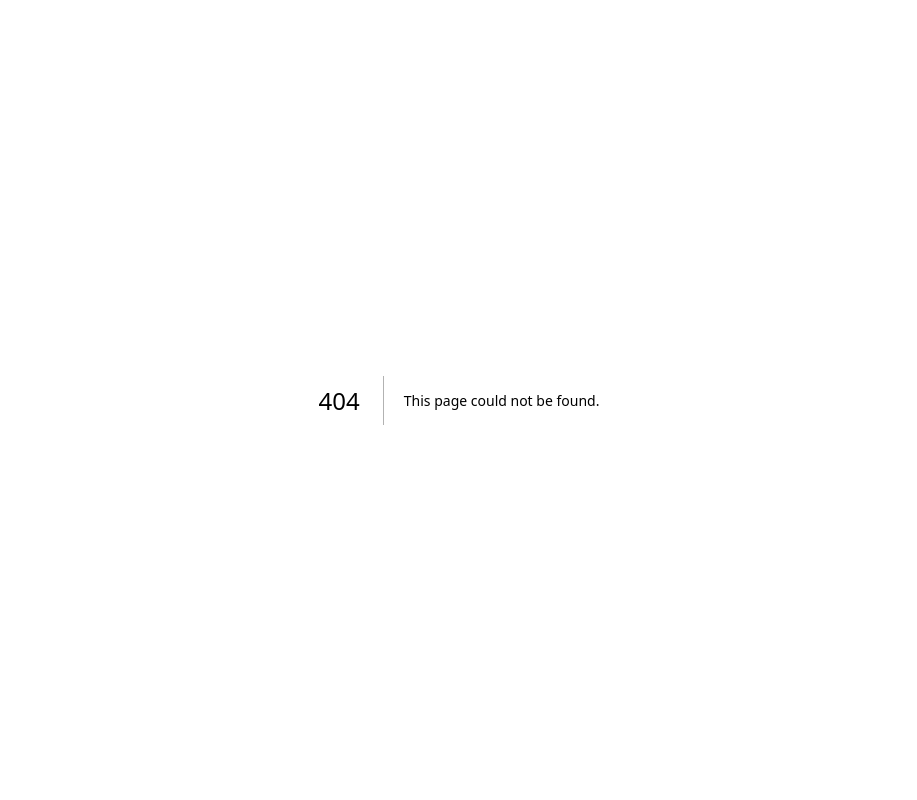
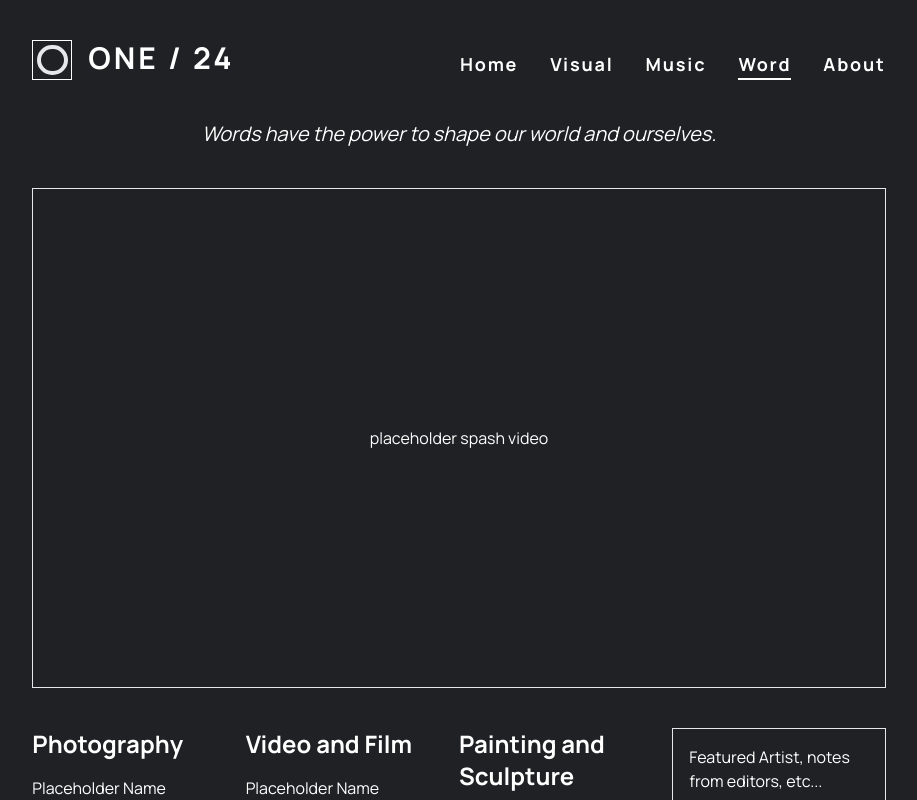
Before and after one commit to Preston-Harrison/one24, a Next.js app: page /word in a window 1280 px wide. Before the commit this address had no page. Shown: the top 800 px of the page, without its empty margins (181-1098 px from the left). Built offline with nearby package versions, Linux system fonts and the light colour scheme.

Commit message:
add placeholders stuff

```diff
--- /dev/null
+++ b/src/components/ArtistColumn.tsx
@@ -0,0 +1,30 @@
+import Link from 'next/link';
+import React from 'react'
+
+export type ArtistDetails = {
+	image?: string;
+	name: string;
+	href: string;
+}
+
+type Props = {
+	title: string;
+	artists: ArtistDetails[];
+}
+
+export const ArtistColumn: React.FC<Props> = (props) => {
+	const { title, artists } = props;
+
+	return (
+		<div>
+			<div className='text-2xl font-bold'>{title}</div>
+			<div className='flex flex-col gap-2 my-4'>
+				{artists.map((artist) => (
+					<Link href={artist.href} className="block border-b border-transparent hover:border-white w-max">
+						{artist.name}
+					</Link>
+				))}
+			</div>
+		</div>
+	);
+}
--- a/src/components/Header.tsx
+++ b/src/components/Header.tsx
@@ -2,6 +2,7 @@ import Link from "next/link";
 import { useRouter } from "next/router";
 import React from "react";
 import cx from "classnames";
+import { Logo } from "./Logo";
 
 const linkStyle =
 	"text-lg font-bold tracking-widest transition-all border-b-2 border-transparent hover:!border-white";
@@ -12,12 +13,24 @@ export const Header = () => {
 
 	return (
 		<header className="py-10 flex justify-between items-end">
-			<h1 className="text-4xl font-bold tracking-widest">One/24</h1>
+			<h1 className="flex gap-4">
+				<Logo />
+				<div className="text-3xl font-bold tracking-widest">ONE / 24</div>
+			</h1>
 			<div className="flex gap-8">
-				<Link href="#" className={cx(linkStyle, { "!border-white": path === "/" })}>
+				<Link href="/" className={cx(linkStyle, { "!border-white": path === "/" })}>
 					Home
 				</Link>
-				<Link href="#" className={cx(linkStyle, { "!border-white": path === "/about" })}>
+				<Link href="/visual" className={cx(linkStyle, { "!border-white": path === "/visual" })}>
+					Visual
+				</Link>
+				<Link href="/music" className={cx(linkStyle, { "!border-white": path === "/music" })}>
+					Music
+				</Link>
+				<Link href="/word" className={cx(linkStyle, { "!border-white": path === "/word" })}>
+					Word
+				</Link>
+				<Link href="/about" className={cx(linkStyle, { "!border-white": path === "/about" })}>
 					About
 				</Link>
 			</div>
--- a/src/components/Logo.tsx
+++ b/src/components/Logo.tsx
@@ -1,5 +1,9 @@
 import React from "react";
 
 export const Logo = () => {
-	return <div className="border-white">O</div>;
+	return (
+		<div className="border-white border w-10 h-10 flex justify-center items-center text-4xl">
+			<div className="rounded-full border-4 w-[80%] h-[80%]"/>
+		</div>
+	);
 };
--- /dev/null
+++ b/src/components/Video.tsx
@@ -0,0 +1,9 @@
+import React from 'react'
+
+export const Video = () => {
+	return (
+		<div className="relative mx-auto h-[500px] border flex items-center justify-center">
+			placeholder spash video
+		</div>
+	);
+}
--- /dev/null
+++ b/src/data.ts
@@ -0,0 +1,226 @@
+import { ArtistDetails } from "./components/ArtistColumn"
+
+type Data = {
+	visual: {
+		photography: ArtistDetails[];
+		videoAndFilm: ArtistDetails[];
+		paintingAndSculpture: ArtistDetails[];
+	};
+	music: {
+		forgottenClassics: ArtistDetails[];
+		overlookedGems: ArtistDetails[];
+		emergingArtists: ArtistDetails[];
+	};
+	word: {
+		literature: ArtistDetails[];
+		pointsOfView: ArtistDetails[];
+		nourishment: ArtistDetails[];
+	};
+}
+
+export const data: Data = {
+	visual: {
+		photography: [
+			{
+				name: "Placeholder Name",
+				href: "#",
+			},
+			{
+				name: "Placeholder Name",
+				href: "#",
+			},
+			{
+				name: "Placeholder Name",
+				href: "#",
+			},
+			{
+				name: "Placeholder Name",
+				href: "#",
+			},
+			{
+				name: "Placeholder Name",
+				href: "#",
+			}
+		],
+		videoAndFilm: [
+			{
+				name: "Placeholder Name",
+				href: "#",
+			},
+			{
+				name: "Placeholder Name",
+				href: "#",
+			},
+			{
+				name: "Placeholder Name",
+				href: "#",
+			},
+			{
+				name: "Placeholder Name",
+				href: "#",
+			},
+			{
+				name: "Placeholder Name",
+				href: "#",
+			}
+		],
+		paintingAndSculpture: [
+			{
+				name: "Placeholder Name",
+				href: "#",
+			},
+			{
+				name: "Placeholder Name",
+				href: "#",
+			},
+			{
+				name: "Placeholder Name",
+				href: "#",
+			},
+			{
+				name: "Placeholder Name",
+				href: "#",
+			},
+			{
+				name: "Placeholder Name",
+				href: "#",
+			}
+		],
+	},
+	music: {
+		forgottenClassics: [
+			{
+				name: "Placeholder Name",
+				href: "#",
+			},
+			{
+				name: "Placeholder Name",
+				href: "#",
+			},
+			{
+				name: "Placeholder Name",
+				href: "#",
+			},
+			{
+				name: "Placeholder Name",
+				href: "#",
+			},
+			{
+				name: "Placeholder Name",
+				href: "#",
+			}
+		],
+		overlookedGems: [
+			{
+				name: "Placeholder Name",
+				href: "#",
+			},
+			{
+				name: "Placeholder Name",
+				href: "#",
+			},
+			{
+				name: "Placeholder Name",
+				href: "#",
+			},
+			{
+				name: "Placeholder Name",
+				href: "#",
+			},
+			{
+				name: "Placeholder Name",
+				href: "#",
+			}
+		],
+		emergingArtists: [
+			{
+				name: "Placeholder Name",
+				href: "#",
+			},
+			{
+				name: "Placeholder Name",
+				href: "#",
+			},
+			{
+				name: "Placeholder Name",
+				href: "#",
+			},
+			{
+				name: "Placeholder Name",
+				href: "#",
+			},
+			{
+				name: "Placeholder Name",
+				href: "#",
+			}
+		],
+	},
+	word: {
+		literature: [
+			{
+				name: "Placeholder Name",
+				href: "#",
+			},
+			{
+				name: "Placeholder Name",
+				href: "#",
+			},
+			{
+				name: "Placeholder Name",
+				href: "#",
+			},
+			{
+				name: "Placeholder Name",
+				href: "#",
+			},
+			{
+				name: "Placeholder Name",
+				href: "#",
+			}
+		],
+		pointsOfView: [
+			{
+				name: "Placeholder Name",
+				href: "#",
+			},
+			{
+				name: "Placeholder Name",
+				href: "#",
+			},
+			{
+				name: "Placeholder Name",
+				href: "#",
+			},
+			{
+				name: "Placeholder Name",
+				href: "#",
+			},
+			{
+				name: "Placeholder Name",
+				href: "#",
+			}
+		],
+		nourishment: [
+			{
+				name: "Placeholder Name",
+				href: "#",
+			},
+			{
+				name: "Placeholder Name",
+				href: "#",
+			},
+			{
+				name: "Placeholder Name",
+				href: "#",
+			},
+			{
+				name: "Placeholder Name",
+				href: "#",
+			},
+			{
+				name: "Placeholder Name",
+				href: "#",
+			}
+		],
+	},
+}
--- a/src/pages/index.tsx
+++ b/src/pages/index.tsx
@@ -1,6 +1,7 @@
 import Head from "next/head";
 import { Header } from "../components/Header";
 import { HomeTile } from "../components/HomeTile";
+import { Video } from "../components/Video";
 
 const Home = () => {
 	return (
@@ -14,9 +15,7 @@ const Home = () => {
 			<main className="w-2/3 mx-auto">
 				<Header />
 				<div>
-					<div className="relative mx-auto h-[500px] border flex items-center justify-center">
-						placeholder spash video
-					</div>
+					<Video />
 					<div className="flex justify-between my-10 gap-8 max-lg:flex-col">
 						<HomeTile href="/visual">
 							<div>
--- /dev/null
+++ b/src/pages/music.tsx
@@ -0,0 +1,38 @@
+import Head from 'next/head';
+import React from 'react'
+import { ArtistColumn } from '../components/ArtistColumn';
+import { Header } from '../components/Header';
+import { Video } from '../components/Video';
+import { data } from '../data';
+
+const Music = () => {
+	return (
+		<>
+			<Head>
+				<title>One/24 - Music</title>
+				<meta name="description" content="Generated by create next app" />
+				<meta name="viewport" content="width=device-width, initial-scale=1" />
+				<link rel="icon" href="/favicon.ico" />
+			</Head>
+			<main className="w-2/3 mx-auto">
+				<Header />
+				<div>
+					<div className='text-xl italic flex justify-center mb-10'>
+						The vibrations of music align with our own frequencies and create visceral connections with the world and with others.
+					</div>
+					<Video />
+					<div className='grid grid-cols-4 mt-10'>
+						<ArtistColumn title="Forgotten Classics" artists={data.music.forgottenClassics} />
+						<ArtistColumn title="Overlooked Gems" artists={data.music.overlookedGems} />
+						<ArtistColumn title="Emerging Artists" artists={data.music.emergingArtists} />
+						<div className='border p-4'>
+							Featured Artist, notes from editors, etc...
+						</div>
+					</div>
+				</div>
+			</main>
+		</>
+	);
+}
+
+export default Music;
--- /dev/null
+++ b/src/pages/visual.tsx
@@ -0,0 +1,38 @@
+import Head from 'next/head';
+import React from 'react'
+import { ArtistColumn } from '../components/ArtistColumn';
+import { Header } from '../components/Header';
+import { Video } from '../components/Video';
+import { data } from '../data';
+
+const Visual = () => {
+	return (
+		<>
+			<Head>
+				<title>One/24 - Visual</title>
+				<meta name="description" content="Generated by create next app" />
+				<meta name="viewport" content="width=device-width, initial-scale=1" />
+				<link rel="icon" href="/favicon.ico" />
+			</Head>
+			<main className="w-2/3 mx-auto">
+				<Header />
+				<div>
+					<div className='text-xl italic flex justify-center mb-10'>
+						If the eyes are the windows to the soul. The soul is nourished by what the eyes behold.
+					</div>
+					<Video />
+					<div className='grid grid-cols-4 mt-10'>
+						<ArtistColumn title="Photography" artists={data.visual.photography} />
+						<ArtistColumn title="Video and Film" artists={data.visual.videoAndFilm} />
+						<ArtistColumn title="Painting and Sculpture" artists={data.visual.paintingAndSculpture} />
+						<div className='border p-4'>
+							Featured Artist, notes from editors, etc...
+						</div>
+					</div>
+				</div>
+			</main>
+		</>
+	);
+}
+
+export default Visual;
--- /dev/null
+++ b/src/pages/word.tsx
@@ -0,0 +1,38 @@
+import Head from 'next/head';
+import React from 'react'
+import { ArtistColumn } from '../components/ArtistColumn';
+import { Header } from '../components/Header';
+import { Video } from '../components/Video';
+import { data } from '../data';
+
+const Visual = () => {
+	return (
+		<>
+			<Head>
+				<title>One/24 - Visual</title>
+				<meta name="description" content="Generated by create next app" />
+				<meta name="viewport" content="width=device-width, initial-scale=1" />
+				<link rel="icon" href="/favicon.ico" />
+			</Head>
+			<main className="w-2/3 mx-auto">
+				<Header />
+				<div>
+					<div className='text-xl italic flex justify-center mb-10'>
+						Words have the power to shape our world and ourselves.
+					</div>
+					<Video />
+					<div className='grid grid-cols-4 mt-10'>
+						<ArtistColumn title="Photography" artists={data.visual.photography} />
+						<ArtistColumn title="Video and Film" artists={data.visual.videoAndFilm} />
+						<ArtistColumn title="Painting and Sculpture" artists={data.visual.paintingAndSculpture} />
+						<div className='border p-4'>
+							Featured Artist, notes from editors, etc...
+						</div>
+					</div>
+				</div>
+			</main>
+		</>
+	);
+}
+
+export default Visual;
```
